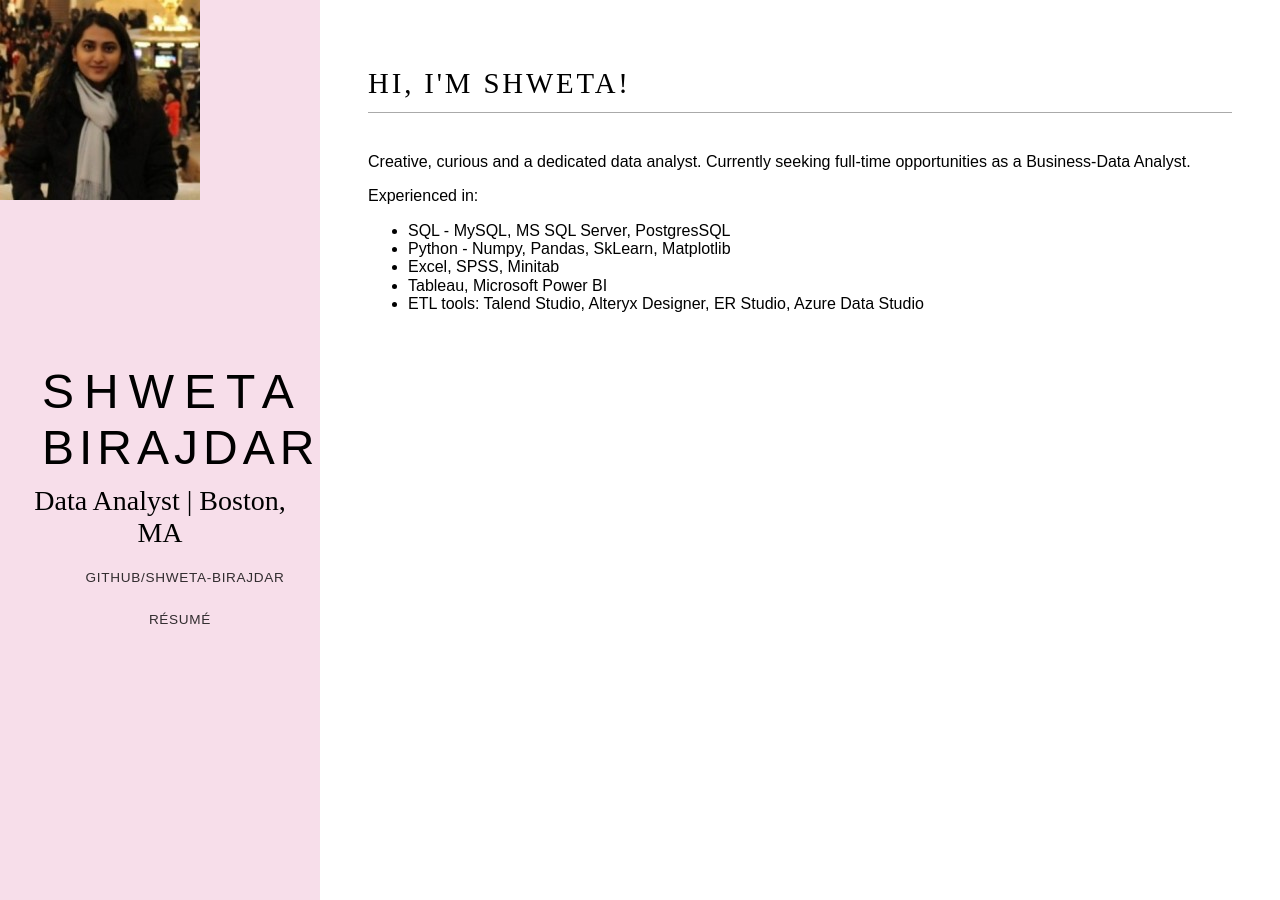
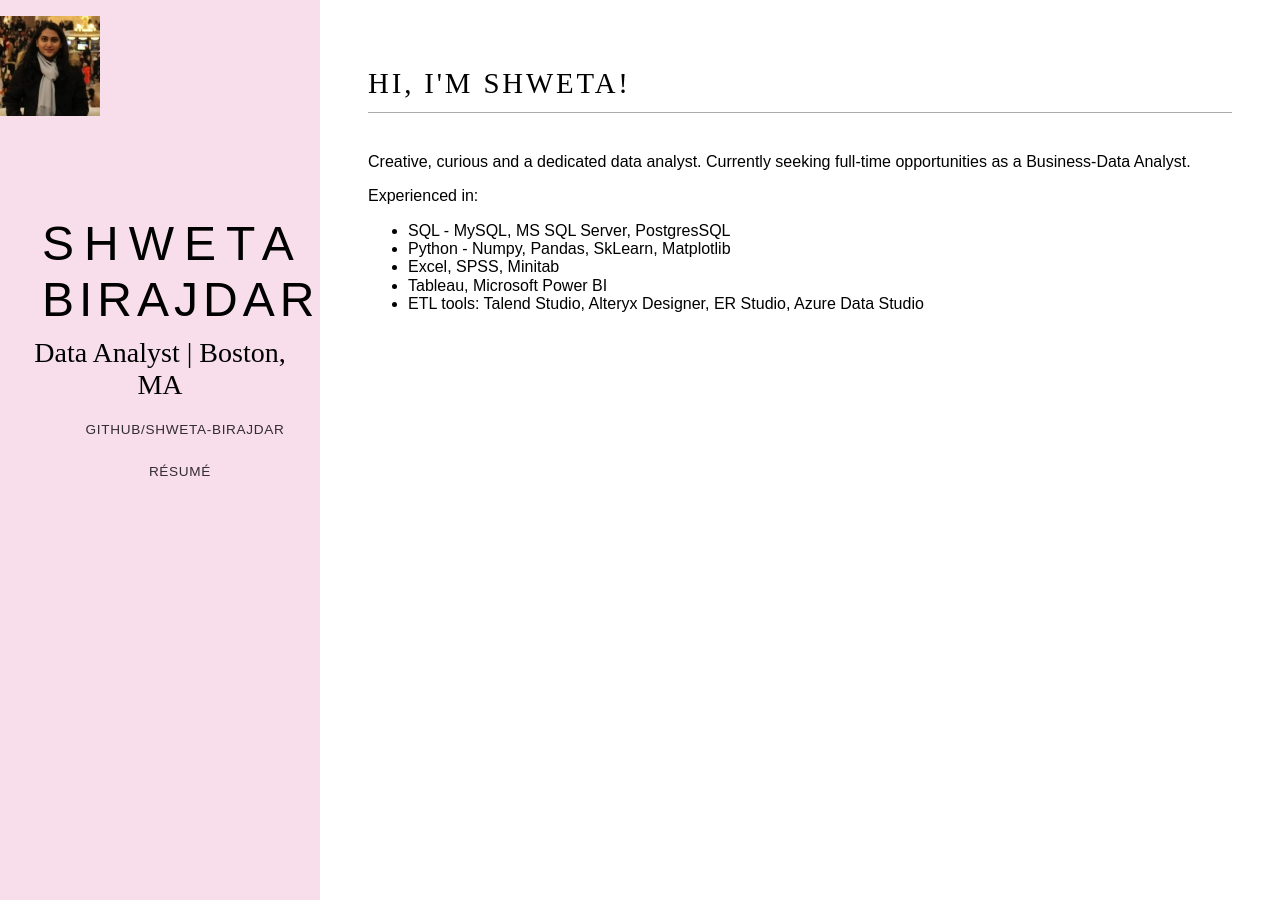
Before and after one commit to shweta-birajdar/shweta-birajdar.github.io, a Jekyll site: the page built from index.html, in a window 1280 px wide. Built offline with Jekyll 4.4.1, drawn with Linux system fonts in a browser that asks for light colours; nearby versions of some CDN libraries; some web fonts are replaced.

Commit message:
Update main.css

```diff
--- a/css/main.css
+++ b/css/main.css
@@ -260,7 +260,7 @@ pre {
         margin-left: 25%;
     }
     .header {
-        margin: 50% 2em 0;
+        margin: 30% 2em 0;
         text-align: center;
     }
     .sidebar {
@@ -268,13 +268,18 @@ pre {
         top: 0;
         bottom: 0;
     }
+    img {
+        margin-top: 1rem;
+        width: 100px;
+        float: center;
+    }
 }
 
 .at-a-glance {
     img {
         margin-right: 1rem;
         width: 100px;
-        float: center;
+        float: left;
     }
     p {
         margin-top: 30;
```
